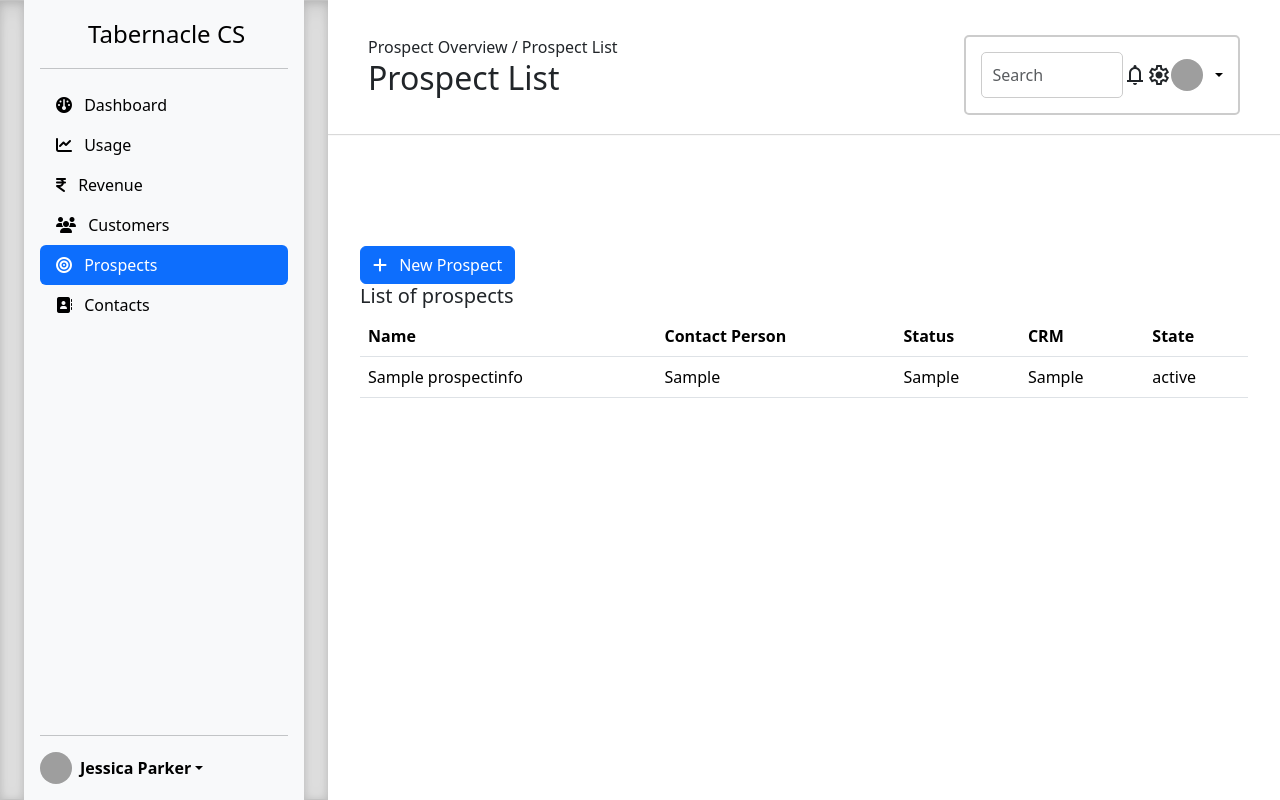
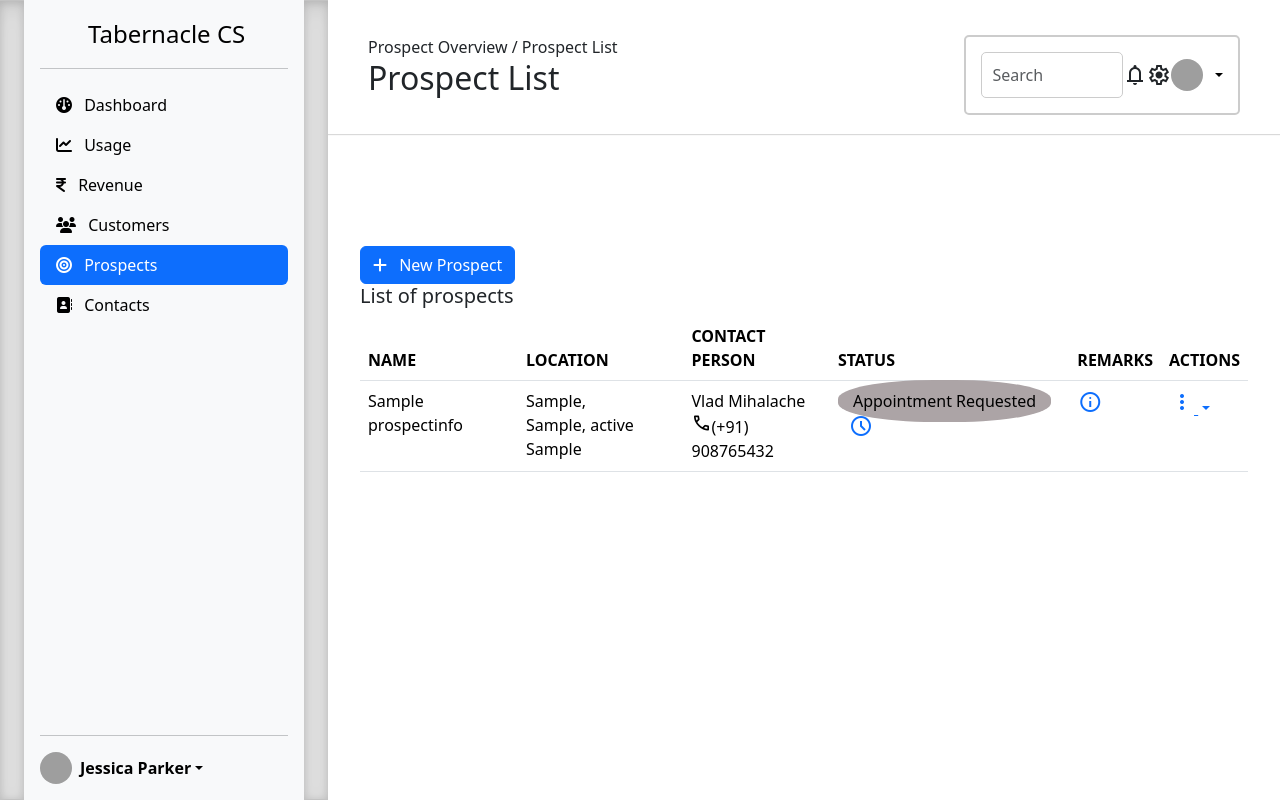
Before and after one commit to saicharanbandu/customersuccessmanagement, a Django app: page /prospect/list/ in a window 1280 px wide. Run offline with Django 5.2, Linux system fonts and the light colour scheme; tables that the repository leaves empty hold one stand-in row (values such as "Sample post"); grey boxes are pictures that could not be loaded.

Commit message:
merge prospect ui

```diff
--- a/customer/templates/customer/create_view.html
+++ b/customer/templates/customer/create_view.html
@@ -18,7 +18,8 @@
     <form class="" id="customerForm" action="{% url 'customer:create' %}" method="POST" data-url="{% url 'customer:ajax-load-states' %}">
         {% csrf_token %}
         {{ customer_info_form.as_p }}
-        <input type="submit" class="btn btn-primary" value="Crontinue">
+        <input type="submit" class="btn btn-primary" value="Continue">
+        <a href="{{ request.META.HTTP_REFERER }}" type="button" class="btn btn-secondary cancel-btn">Cancel</a>
     </form>
 </div>
 {% endblock %}
--- /dev/null
+++ b/prospect/templates/prospect/list_view.html
@@ -0,0 +1,115 @@
+{% extends "_includes/base.html" %}
+
+{% load static %}
+
+{% block head_title %}{{ title }}{% endblock %}
+
+{% block top_nav %}
+<div class="d-flex justify-content-end mt-3">
+    <div class="w-100 mr-3">
+        Prospect Overview / Prospect List
+        <h2>{{ title }}</h2>
+    </div>
+    <div class="bordered-form d-flex align-items-center">
+        <form class="form-inline">
+            <input class="form-control mr-sm-2 bordered-input" type="search" placeholder="Search" aria-label="Search"
+                oninput="searchFunction()">
+        </form>
+        <span class="material-symbols-outlined notifications-icon align-middle">notifications</span>
+        <span class="material-symbols-outlined align-middle">settings</span>
+        <div class="dropdown">
+            <a href="#" class="d-flex align-items-center link-body-emphasis text-decoration-none dropdown-toggle"
+                data-bs-toggle="dropdown" aria-expanded="false">
+                <img src="https://github.com/mdo.png" alt="" width="32" height="32" class="rounded-circle me-2">
+            </a>
+            <ul class="dropdown-menu text-small shadow">
+                <li><a class="dropdown-item" href="#">Settings</a></li>
+                <li><a class="dropdown-item" href="#">Profile</a></li>
+                <li>
+                    <hr class="dropdown-divider">
+                </li>
+                <li><a class="dropdown-item" href="#">Log out</a></li>
+            </ul>
+        </div>
+    </div>
+</div>
+{% endblock %}
+
+{% block side_nav %}
+{% include '_includes/sidebar.html' %}
+{% endblock %}
+
+{% block content %}
+<a href="{% url 'prospect:create' %}" class="btn btn-primary">
+    <i class="fa-solid fa-plus me-2"></i>
+    New Prospect
+</a>
+<h5> List of prospects</h5>
+<table class="table">
+    <thead>
+        <tr>
+            <th scope="col">NAME</th>
+            <th scope="col">LOCATION</th>
+            <th scope="col">CONTACT PERSON</th>
+            <th scope="col">STATUS</th>
+            <th scope="col">REMARKS</th>
+            <th scope="col">ACTIONS</th>
+        </tr>
+    </thead>
+    <tbody>
+        {% for prospect in prospects %}
+
+        <tr>
+            <td>{{ prospect.prospect_name }}</td>
+            <td>{{ prospect.street_loc }}, <br> {{ prospect.city }}, {{ prospect.state }} {{ prospect.country }}</td>
+            <td>
+                Vlad Mihalache
+                <br> <span class="material-symbols-outlined" style="font-size: 20px;">
+                    call
+                </span>(+91) 908765432
+            </td>
+            <td class>
+                <span
+                    style="background-color:#ACA4A6; border-radius: 45%; padding: 10px 15px; font-size: 16px;">Appointment
+                    Requested</span>
+                <button type="button" class="btn btn-link p-0" data-bs-toggle="tooltip" data-bs-placement="top"
+                    title="To follow up after 2 weeks">
+                    <span class="material-symbols-outlined" style="margin-left: 10px ;">schedule</span>
+                </button>
+            </td>
+            <td>
+                <button type="button" class="btn btn-link p-0" data-bs-toggle="tooltip" data-bs-placement="top"
+                    title="To follow up after 2 weeks">
+                    <span class="material-symbols-outlined" style="font-size:24px;">
+                        info
+                    </span>
+                </button>
+            </td>
+            <td>
+                <div class="dropdown">
+                    <button class="btn btn-link dropdown-toggle" type="button" id="dropdownMenuButton"
+                        data-bs-toggle="dropdown" aria-haspopup="true" aria-expanded="false" style="padding: 0;">
+                        <span class="material-symbols-outlined" style="font-size:24px;">
+                            more_vert
+                        </span>
+                    </button>
+                    <div class="dropdown-menu" aria-labelledby="dropdownMenuButton">
+                        <a class="dropdown-item" href="#"><span class="material-symbols-outlined">
+                                edit
+                            </span>Edit info</a>
+                        <a class="dropdown-item" href="#"><span class="material-symbols-outlined">
+                                change_circle
+                            </span>Change status</a>
+                        <a class="dropdown-item" href="#"><span class="material-symbols-outlined">
+                                info_i
+                            </span>Update remarks</a>
+                    </div>
+                </div>
+            </td>
+        </tr>
+        {% endfor %}
+        <!-- Add more rows as needed -->
+    </tbody>
+</table>
+
+{% endblock %}
--- a/templates/prospect/list_view.html
+++ /dev/null
@@ -1,72 +0,0 @@
-{% extends "_includes/base.html" %}
-
-{% load static %}
-
-{% block head_title %}{{ title }}{% endblock %}
-
-
-{% block top_nav %}
-<div class="d-flex justify-content-end mt-3">
-    <div class="w-100 mr-3">
-Prospect Overview / Prospect List
-<h2>{{ title }}</h2>
-</div>
-    <div class="bordered-form d-flex align-items-center">
-        <form class="form-inline">
-            <input class="form-control mr-sm-2 bordered-input" type="search" placeholder="Search"
-        aria-label="Search" oninput="searchFunction()">
-        </form>
-        <span class="material-symbols-outlined notifications-icon align-middle">notifications</span>
-        <span class="material-symbols-outlined align-middle">settings</span>
-        <div class="dropdown">
-            <a href="#" class="d-flex align-items-center link-body-emphasis text-decoration-none dropdown-toggle"
-                data-bs-toggle="dropdown" aria-expanded="false">
-                <img src="https://github.com/mdo.png" alt="" width="32" height="32"
-                    class="rounded-circle me-2">
-            </a>
-            <ul class="dropdown-menu text-small shadow">
-                <li><a class="dropdown-item" href="#">Settings</a></li>
-                <li><a class="dropdown-item" href="#">Profile</a></li>
-                <li><hr class="dropdown-divider"></li>
-                <li><a class="dropdown-item" href="#">Log out</a></li>
-            </ul>
-        </div>
-    </div>
-</div>
-{% endblock %}
-
-
-{% block side_nav %}
-{% include '_includes/sidebar.html' %}
-{% endblock %}
-
-{% block content %}
-<a href="{% url 'prospect:create' %}" class="btn btn-primary">
-    <i class="fa-solid fa-plus me-2"></i>
-        New Prospect
-</a>
-<h5> List of prospects</h5>
-<table class="table">
-    <thead>
-        <tr>
-            <th>Name</th>
-            <th>Contact Person</th>
-            <th>Status</th>
-            <th>CRM</th>
-            <th>State</th>
-            <!-- Add more columns as needed -->
-        </tr>
-    </thead>
-    <tbody>
-        {% for prospect in prospects %}
-            <tr>
-                <td>{{ prospect.prospect_name }}</td>
-                <td>{{ prospect.street_loc }}</td>
-                <td>{{ prospect.city }}</td>
-                <td>{{ prospect.country }}</td>
-                <td>{{ prospect.state }}</td>
-            </tr>
-        {% endfor %}
-    </tbody>
-</table>
-{% endblock %}
```
Also changed, not shown: prospect/templates/prospect/create_view.html (added, +89 -0 lines), templates/prospect/create_view.html (deleted, +0 -29 lines).
